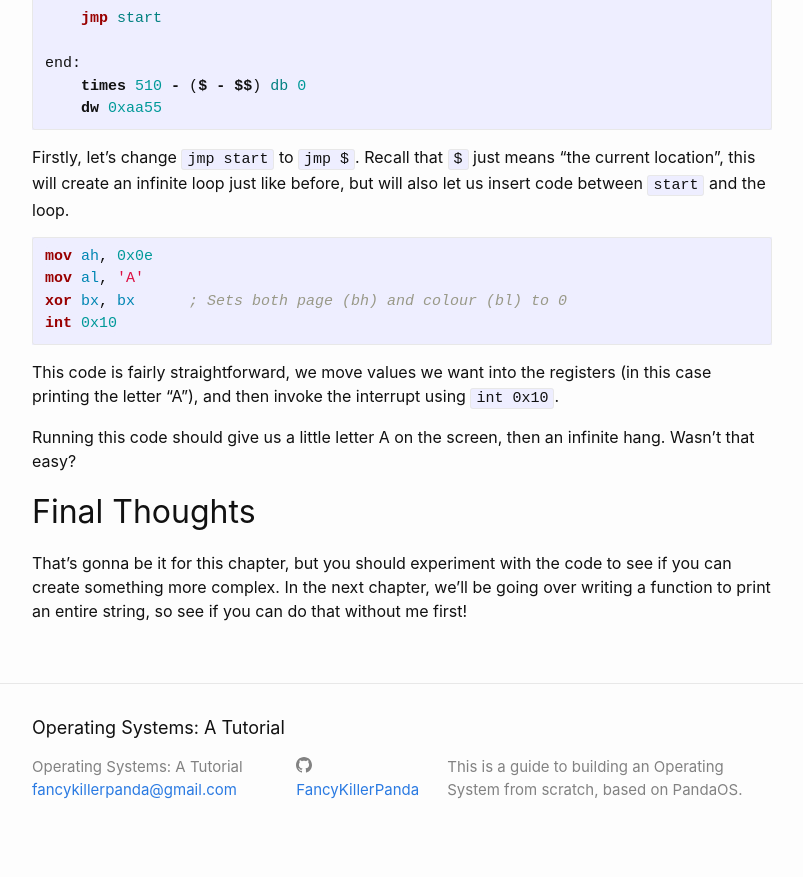
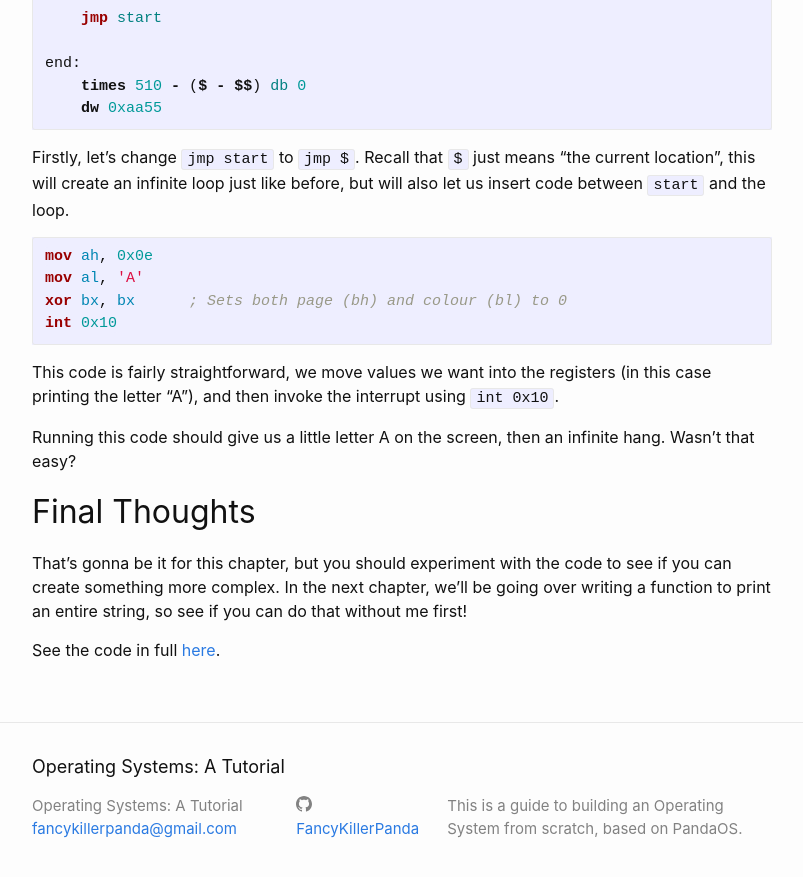
Before and after one commit to FancyKillerPanda/OS-Tutorial, a Jekyll site: the page built from docs/fkp_collections/_02_bootloader/04 - Printing Characters.md, in a window 1280 px wide and 900 px high, scrolled down 855 px. Shown: the top 877 px of the window, without its empty margins (238-1041 px from the left). Built offline with Jekyll 4.4.1, drawn with Linux system fonts in a browser that asks for light colours.

Commit message:
Web: Added references to commits.

```diff
--- a/docs/fkp_collections/_02_bootloader/04 - Printing Characters.md
+++ b/docs/fkp_collections/_02_bootloader/04 - Printing Characters.md
@@ -51,3 +51,5 @@
 
 ## Final Thoughts
 That's gonna be it for this chapter, but you should experiment with the code to see if you can create something more complex. In the next chapter, we'll be going over writing a function to print an entire string, so see if you can do that without me first!
+
+See the code in full [here](https://github.com/FancyKillerPanda/OS-Tutorial/tree/bce5051461fd47aab13f43e530ed44d6c539ca88).
```
Also changed, not shown: docs/fkp_collections/_02_bootloader/05 - Printing Strings.md (+2 -0 lines).
